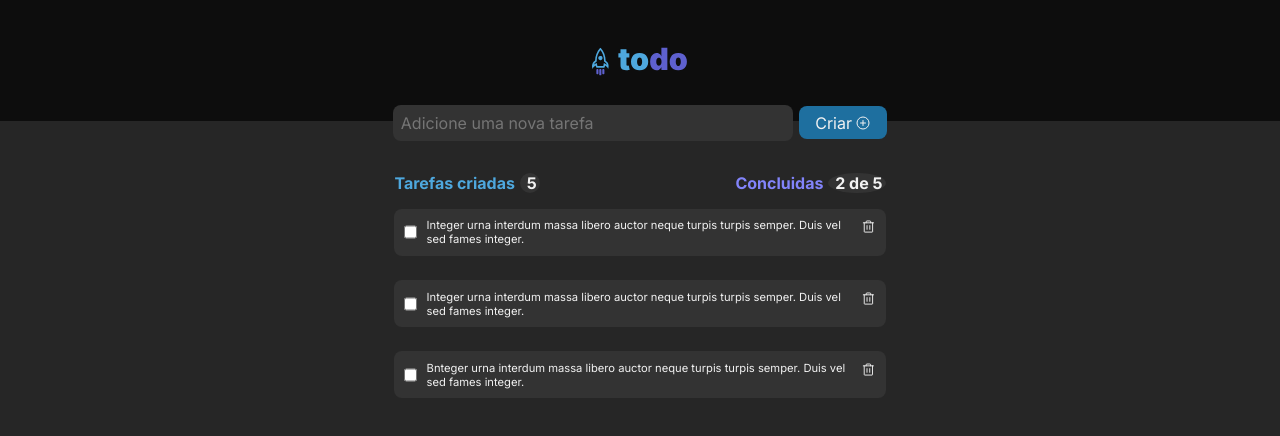
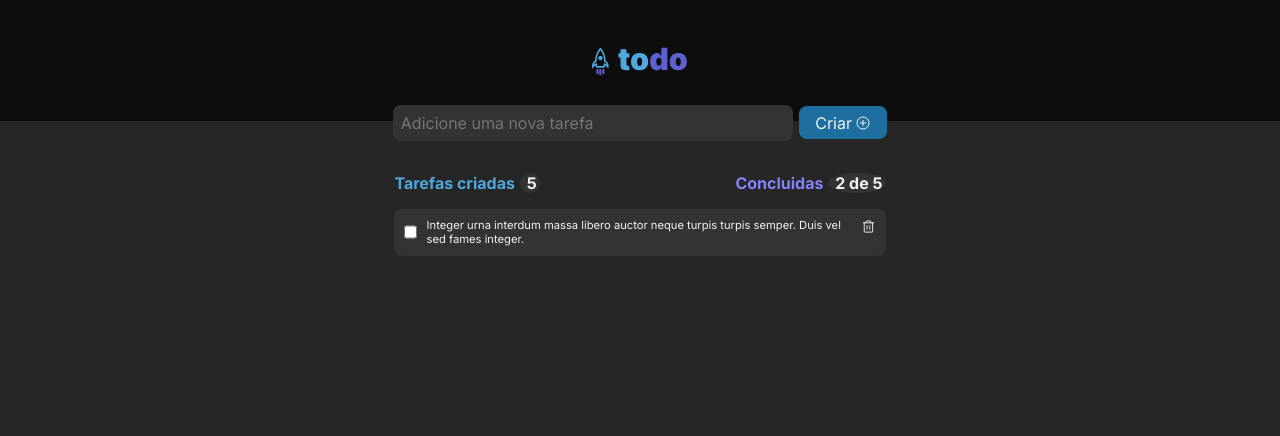
Before and after one commit to horquidia-lima/toDoList, a React (Vite) app in the folder ToDoList-js/ToDoList/: page / in a window 1280 px wide. Shown: the top 436 px of the page. Built offline with nearby package versions, Linux system fonts and the light colour scheme.

Commit message:
criada logica para ingresar task

```diff
--- a/ToDoList-js/ToDoList/src/components/Task.jsx
+++ b/ToDoList-js/ToDoList/src/components/Task.jsx
@@ -24,7 +24,10 @@ import { useState } from 'react'
   ]
 
 export function Task() {
-  const [task, setTask] = useState([])
+  const [task, setTask] = useState([
+    'Integer urna interdum massa libero auctor neque turpis turpis semper. Duis vel sed fames integer.'
+
+  ])
 
   const [newTask, setNewTask] = useState('')
 
@@ -33,6 +36,8 @@ export function Task() {
     setTask([...task, newTask])
     setNewTask('')
 
+    console.log(task)
+    console.log(newTask)
     /*event.preventDefault()
     const newTaskComment = event.target.comment.value
     console.log(newTaskComment)*/
@@ -72,11 +77,11 @@ export function Task() {
                 </p>
             </div>
             {/*<NoTasksCreated/>*/}
-            {tasks.map(task => {
+            {task.map(comment => {
                 return(
                     <TasksCreated
-                        key={task.id}
-                        taskText={task.textTask}
+                        key={comment}
+                        comment={comment}
                     />
                 )
             })}
--- a/ToDoList-js/ToDoList/src/components/TasksCreated.jsx
+++ b/ToDoList-js/ToDoList/src/components/TasksCreated.jsx
@@ -3,13 +3,13 @@ import styles from './TasksCreated.module.css'
 
 
 
-export function TasksCreated({taskText}){
+export function TasksCreated({comment}){
     return(
         <div className={styles.tareasCreadas}>
             <div className={styles.tareas}>
                 <div className={styles.tarea}>
                     <input type="checkbox" />
-                    <p>{taskText}</p>
+                    <p>{comment}</p>
                     <Trash size={18} />
                 </div>
             </div>
```
